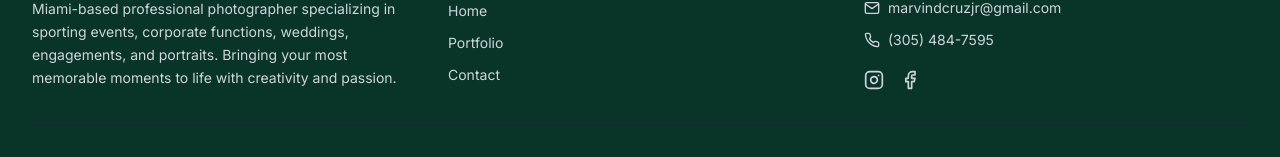
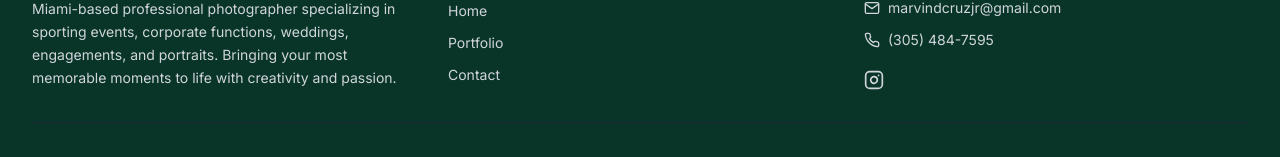
Before and after one commit to cdeleon-305/marvin-cruz-photography, a Next.js app: page /portfolio in a window 1280 px wide. Shown: the part 2219-2376 px from the top of the page. Built offline with nearby package versions, Linux system fonts and the light colour scheme; a web font is replaced by a local one.

Commit message:
chore: remove facebook

```diff
--- a/components/Footer.tsx
+++ b/components/Footer.tsx
@@ -1,5 +1,5 @@
 import Link from "next/link";
-import { FiInstagram, FiFacebook, FiMail, FiPhone } from "react-icons/fi";
+import { FiInstagram, FiMail, FiPhone } from "react-icons/fi";
 
 export default function Footer() {
   const currentYear = new Date().getFullYear();
@@ -78,15 +78,6 @@ export default function Footer() {
                 >
                   <FiInstagram className="w-5 h-5" />
                 </a>
-                <a
-                  href="https://facebook.com/marvincruzphotography"
-                  target="_blank"
-                  rel="noopener noreferrer"
-                  className="hover:text-white transition-colors"
-                  aria-label="Facebook"
-                >
-                  <FiFacebook className="w-5 h-5" />
-                </a>
               </li>
             </ul>
           </div>
```
